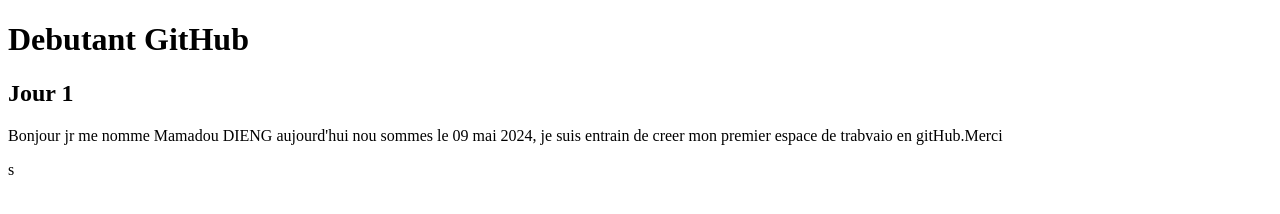
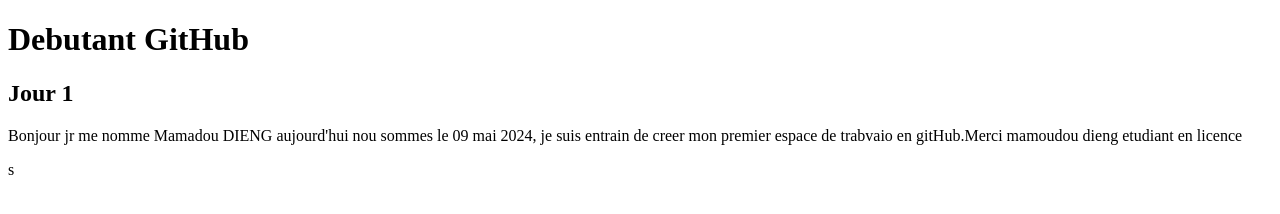
Before and after one commit to Mamadou-DIENG/Premier-code, a plain HTML site: page index.html in a window 1280 px wide. Drawn offline with Linux system fonts and the light colour scheme.

Commit message:
Update index.html

```diff
--- a/index.html
+++ b/index.html
@@ -10,6 +10,7 @@
     <h2>Jour 1</h2>
     <p>Bonjour jr me nomme Mamadou DIENG aujourd'hui nou sommes le 09 mai 2024,
          je suis entrain de creer mon premier espace de trabvaio en gitHub.Merci
+        mamoudou dieng etudiant en licence
     </p>
 </body>
 </html>s
```
